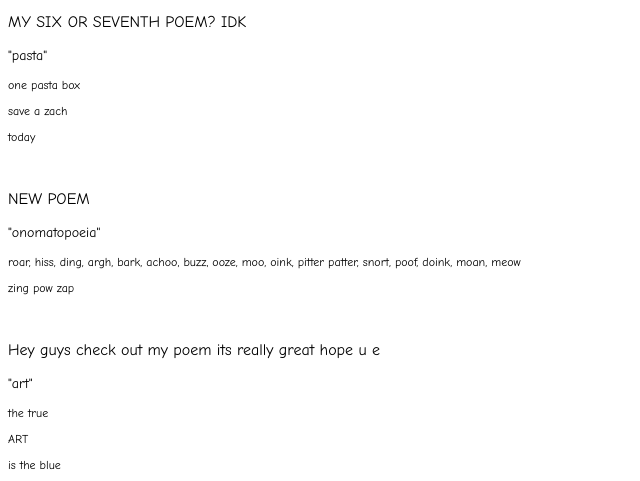
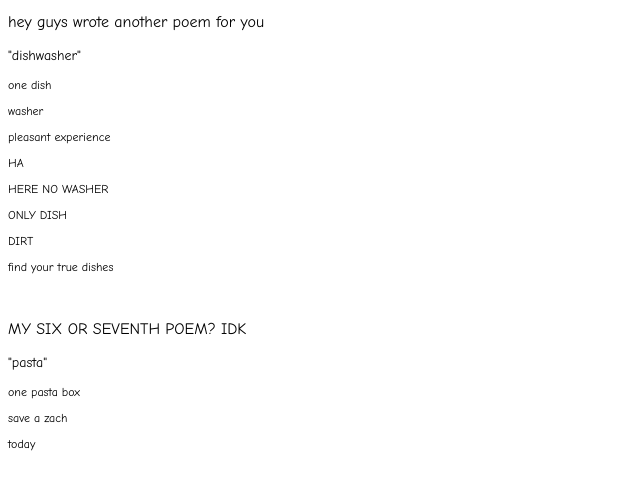
Before and after one commit to joespoetrycorner/joespoetrycorner.github.io, a plain HTML site: page index.html in a window 1280 px wide. Shown: the part 301-782 px from the top of the page, without its empty margins (0-640 px from the left). Drawn offline with Linux system fonts and the light colour scheme.

Commit message:
Update index.html

```diff
--- a/index.html
+++ b/index.html
@@ -14,7 +14,18 @@ setInterval(change, 200);
    </script>
 </head>
 <body><marquee id="background" style="font-size:40px;font-family:'Comic Sans MS'" width="15%">Joe's poetry corner</marquee><br><img width="150px" height="226px" src="http://mdak.on.com/md/433/pu8wt9e7zp0bazz70bc5_M.jpg"/><br>
-   <marquee style="font-size:16px;font-family:'Comic Sans MS'" width="30%" direction="up" scrollamount="15">Welcome to the corner</marquee><br>
+   <marquee style="font-size:16px;font-family:'Comic Sans MS'" width="30%" direction="up" scrollamount="3">Welcome to the corner</marquee><br>
+   <p style="font-family:'Comic Sans MS'">hey guys wrote another poem for you</p>
+   <p style="font-family:'Comic Sans MS';font-size:14px;">"dishwasher"</p>
+     <p style="font-family:'Comic Sans MS';font-size:12px;">one dish</p>
+        <p style="font-family:'Comic Sans MS';font-size:12px;">washer</p>
+           <p style="font-family:'Comic Sans MS';font-size:12px;">pleasant experience</p>
+           <p style="font-family:'Comic Sans MS';font-size:12px;">HA</p>
+           <p style="font-family:'Comic Sans MS';font-size:12px;">HERE NO WASHER</p>
+           <p style="font-family:'Comic Sans MS';font-size:12px;">ONLY DISH</p>
+           <p style="font-family:'Comic Sans MS';font-size:12px;">DIRT</p>
+           <p style="font-family:'Comic Sans MS';font-size:12px;">        find your true dishes</p><br>
+
    <p style="font-family:'Comic Sans MS'">MY SIX OR SEVENTH POEM? IDK</p>
    <p style="font-family:'Comic Sans MS';font-size:14px;">"pasta"</p>
      <p style="font-family:'Comic Sans MS';font-size:12px;">one pasta box</p>
```
